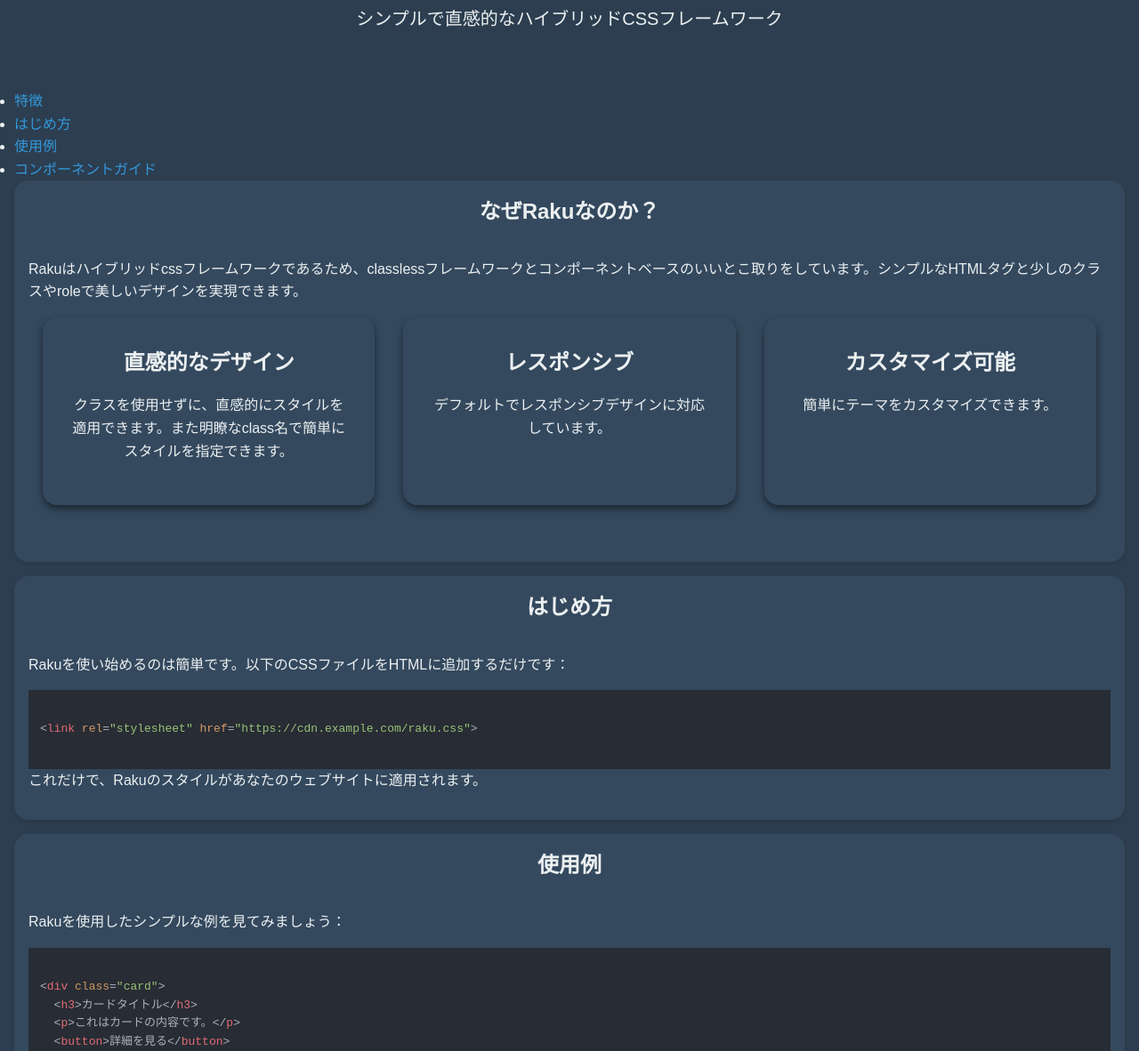
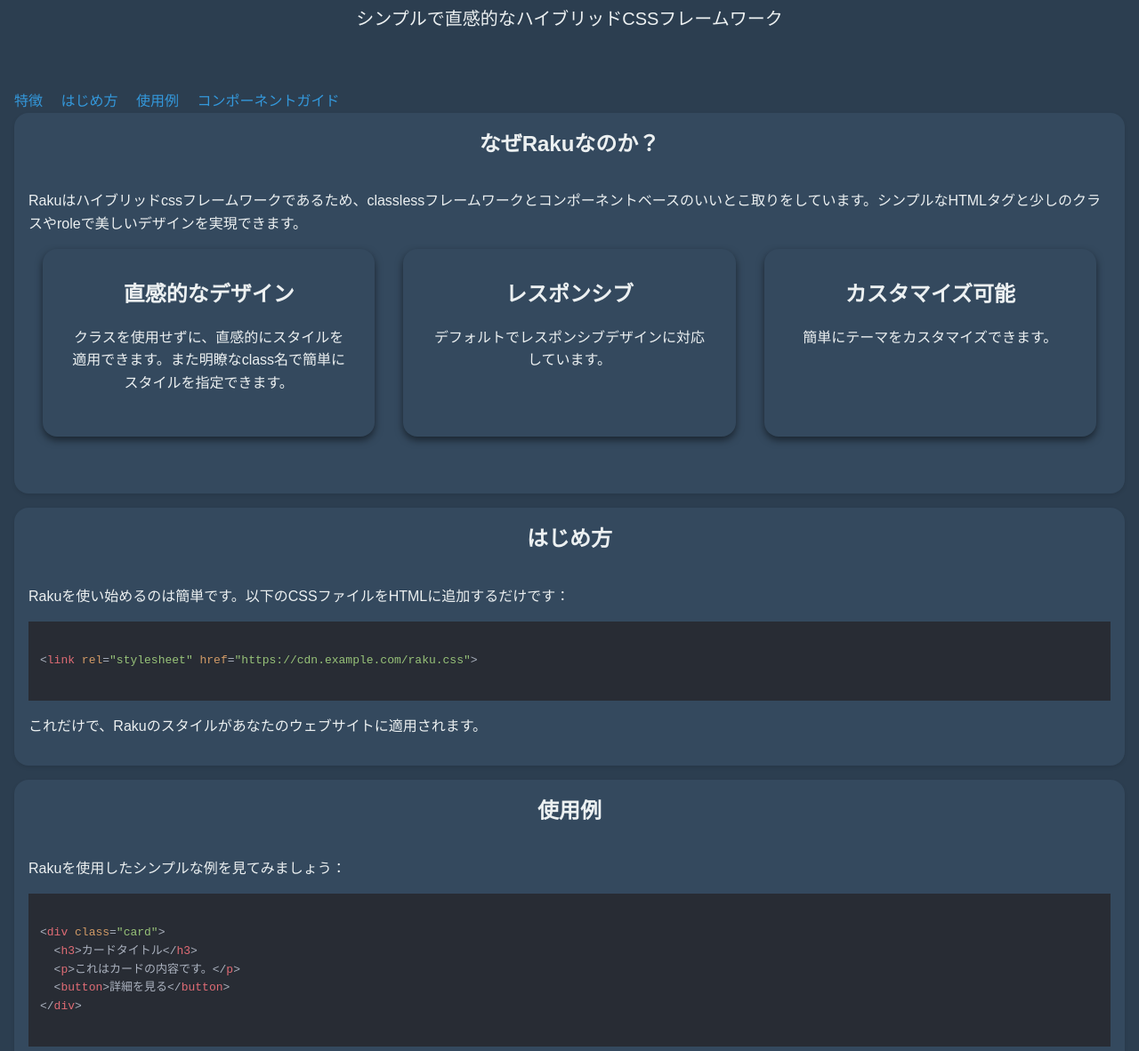
Before and after one commit to linkalls/raku, a website: page index.html in a window 1280 px wide. Shown: the part 115-1297 px from the top of the page at 89% size. Drawn offline with nearby package versions, Linux system fonts and the light colour scheme.

Commit message:
raku.css の更新

```diff
--- a/raku.css
+++ b/raku.css
@@ -214,6 +214,19 @@ pre, code {
 
 }
 
+pre {
+      margin-bottom: 1rem;
+    }
+    nav ul {
+      list-style-type: none;
+      padding: 0;
+    }
+    nav ul li {
+      display: inline-block;
+      margin-right: 1rem;
+    }
+
+
 footer {
 
   text-align: center;
```
